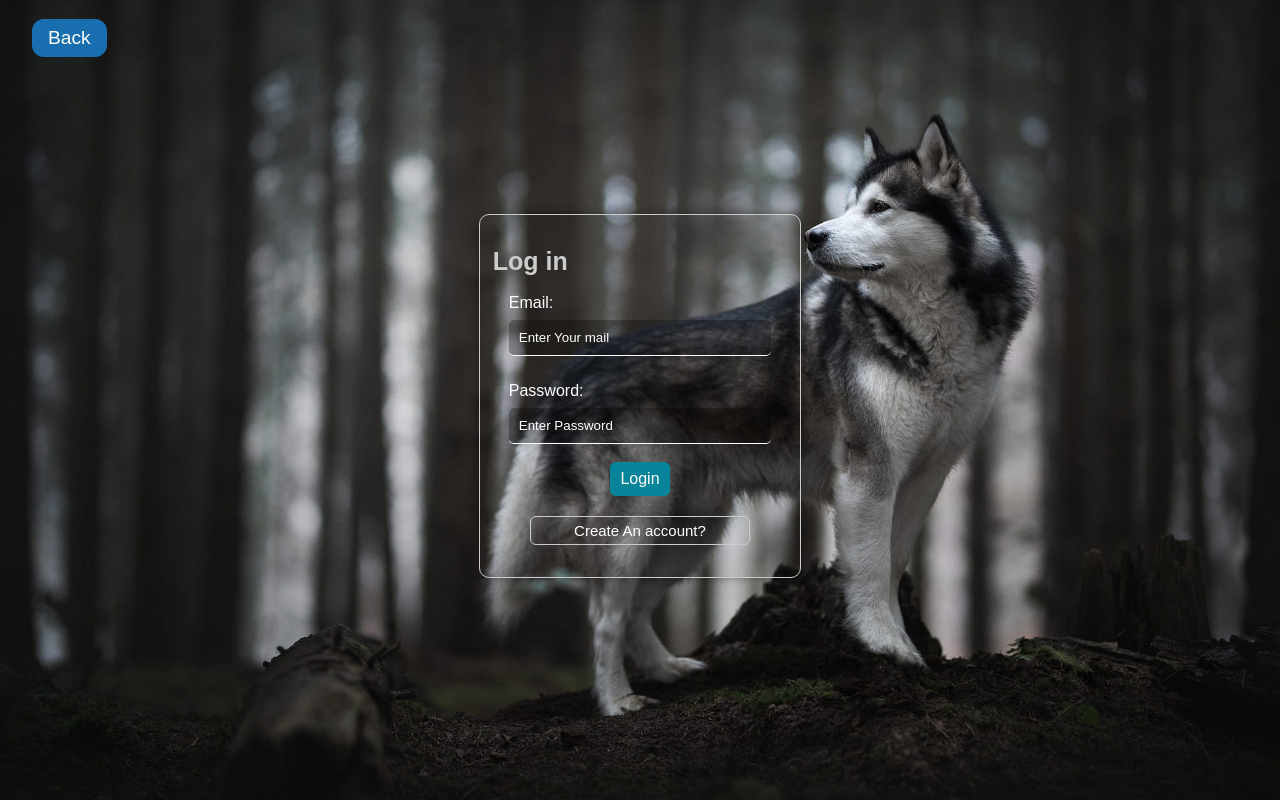
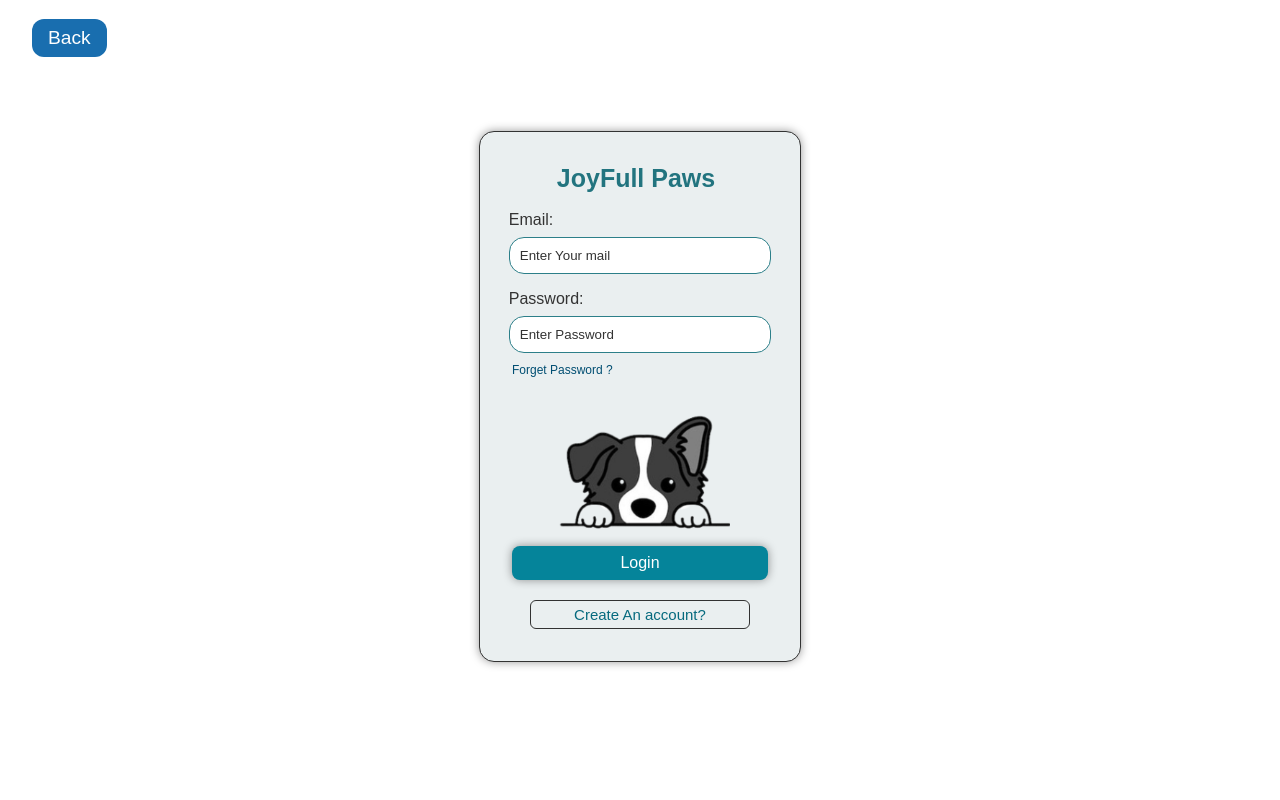
Before and after one commit to Aayush104/SYP_JoyfULL_paws_, a React (Vite) app in the folder Front_end/joyfull/: page /login in a window 1280 px wide. Built offline with nearby package versions, Linux system fonts and the light colour scheme.

Commit message:
login halka design change

```diff
--- a/Front_end/joyfull/src/Components/AddPet/Addpet.css
+++ b/Front_end/joyfull/src/Components/AddPet/Addpet.css
@@ -90,3 +90,14 @@ border: 1px solid #ccc;
   .error {
     color: red;
   }
+
+/* .l-1  select .sie{
+  font-size: 10px;
+}
+  select option{
+    font-size: 10px;
+  } */
+
+  .l-1 textarea{
+    font-family: Arial, Helvetica, sans-serif;
+  }
--- a/Front_end/joyfull/src/Components/AddPet/Addpet.jsx
+++ b/Front_end/joyfull/src/Components/AddPet/Addpet.jsx
@@ -1,6 +1,7 @@
 import React, { useState } from 'react';
 import './Addpet.css';
 import axios from 'axios';
+import { color } from 'framer-motion';
 
 const AddPet = () => {
   const [petname, setPetName] = useState('');
@@ -67,7 +68,7 @@ const AddPet = () => {
             <div className='left_form'>
               <div className='l-1'>
                 <label htmlFor="petName">Pet Name:</label><br />
-                <input type="text" id="petName" name="petName" value={petname} onChange={(e) => setPetName(e.target.value)} required />
+                <input type="text" id="petName" name="petName" placeholder='Enter Your Pet Name' value={petname} onChange={(e) => setPetName(e.target.value)} required />
               </div>
               <div className='l-1'>
                 <label htmlFor="petGender">Add Pet Gender:</label><br />
@@ -76,10 +77,10 @@ const AddPet = () => {
                   name='petGender'
                   value={petgender}
                   onChange={(e) => setPetGender(e.target.value)}
-                  required
+                  placeholder='Enter Your Pet Gender'
                 >
 
-                  <option></option>
+                <option value='' disabled>Your Pet Gender ?</option>
                   <option value='male'>Male</option>
                   <option value='female'>Female</option>
                 </select>
@@ -93,7 +94,7 @@ const AddPet = () => {
                   onChange={(e) => setPetHealth(e.target.value)}
                   required
                 >
-                 <option></option>
+                 <option value='' disabled>Pet Vaccination</option>
                   <option value='vaccinated'>Vaccinated</option>
                   <option value='not-vaccinated'>Not Vaccinated</option>
                 </select>
@@ -105,28 +106,29 @@ const AddPet = () => {
                   name='petSize'
                   value={petsize}
                   onChange={(e) => setPetSize(e.target.value)}
+
                   required
                 >
- <option></option>
+     <option value='' disabled>Your Pet Size ?</option>
 
-                  <option value='large'>Large</option>
+                  <option value='large' >Large</option>
                   <option value='medium'>Medium</option>
                   <option value='small'>Small</option>
                 </select>
               </div>
               <div className='l-1'>
                 <label htmlFor="petAge">Age:</label><br />
-                <input type="text" id="petAge" name="petAge" value={petage} onChange={(e) => setPetAge(e.target.value)} required />
+                <input type="text" placeholder='Your Pet Age?' id="petAge" name="petAge" value={petage} onChange={(e) => setPetAge(e.target.value)} required />
               </div>
             </div>
             <div className='right_form'>
               <div className='l-1'>
                 <label htmlFor="petLikings">Pet Likings:</label><br />
-                <textarea id="petLikings" name="petLikings" rows="4" cols="50" value={petlikings} onChange={(e) => setPetLikings(e.target.value)} required ></textarea>
+                <textarea id="petLikings" placeholder= "Behaviour and liking of your pet"  name="petLikings" rows="4" cols="50" value={petlikings} onChange={(e) => setPetLikings(e.target.value)} required ></textarea>
               </div>
               <div className='l-1'>
                 <label htmlFor="aboutPet">About pet:</label><br />
-                <textarea id="aboutPet" name="aboutPet" rows="4" cols="50" value={aboutpet} onChange={(e) => setAboutPet(e.target.value)} required ></textarea>
+                <textarea id="aboutPet" placeholder= "Write About Your pet..." name="aboutPet" rows="4" cols="50" value={aboutpet} onChange={(e) => setAboutPet(e.target.value)} required ></textarea>
               </div>
               <div className='l-2'>
                 <label htmlFor="petPhoto">Pet Photo:</label><br />
--- a/Front_end/joyfull/src/Components/Login/Login.css
+++ b/Front_end/joyfull/src/Components/Login/Login.css
@@ -1,6 +1,6 @@
 .m-log{
     height: 100vh;
-        background-image: url('../../img/huskylogin.jpg');
+        /* background-image: url('../../img/huskylogin.jpg'); */
         background-position: center;
          background-size: cover;
 
@@ -11,19 +11,24 @@
         display: flex;
         align-items: center;
         justify-content: center;
+        flex-direction: column;
+
 
 
     }
 
     .l-container{
         margin: 0 auto;
-        background-color: rgba(0, 0, 0, 0);
+        background-color: #EAEFF0;
         padding: 2rem 0;
-        border-radius: 10px;
-        border: 1px solid #ccc;
+        border-radius: 15px;
+        border: 1px solid #333;
         width: 320px;
         box-shadow: 0 0 10px rgba(0, 0, 0,0.4);
+
     }
+
+
 
     .login .Email{
         display: flex;
@@ -31,10 +36,11 @@
         gap: 0.5rem;
         padding: 0.5rem 1.8rem;
         margin-top: 10px;
+
     }
 
     .login label{
-        color: #fff;
+        color: #333;
     }
 
     .login .Pass{
@@ -46,15 +52,12 @@
     }
 
     .login input{
+
         padding: 10px;
-        border-radius: 5px;
-        border: 1px solid #ccc;
-        outline: none;
-        background: #00000047;
-        border: none;
-        border-bottom: 1px solid #fff;
-      color: #fff;
-        margin-bottom: 10px;
+        border: 1px solid #2C7F89;
+        border-radius: 15px;
+
+
     }
 
     .login{
@@ -63,16 +66,18 @@
     .l-button{
     background-color: rgb(5, 132, 154);
     border: none;
-    border-radius:6px ;
+    border-radius:8px ;
     padding: 8px 10px;
     color: #fff;
-    display: block;
+     display: block;
+     box-shadow:  0 0 10px rgba(0, 0, 0,0.4);
     margin: 0 auto;
     cursor: pointer;
     margin-top: 8px;
     font-size: 16px;
     transition: all 0.3s ease;
-    width: 13  0px;
+    /* width: 13  0px; */
+    width: 80%;
 
     }
     .l-button:hover{
@@ -85,28 +90,32 @@
         font-size: 25px;
         font-weight: 600;
         margin-bottom: 10px;
-        padding: 0 0.8rem;
-        color: #ccc;
+        padding: 0 4.8rem;
+        color: var(--skyblue);
+       display: block;
+       margin: 0 auto;
     }
 
     .login p{
-        font-size: 14px;
-        color: #fdfdfd;
-        padding: 0 1.2rem;
+        font-size: 12px;
+        color:rgb(0, 78, 114);
+        padding: 0 2rem;
     cursor: pointer;
     transition: all 0.3s ease;
-    margin-top: 5px;
+    margin-top: 10px;
     }
     .login p:hover{
-        font-size: 15px;
-        font-weight: 550;
-        color: rgb(3, 125, 181);
+
+        font-weight: 500;
+        color: rgb(12, 114, 114);
         text-decoration: underline;
 
     }
 
+
+
     .login input::placeholder{
-        color: #fff;
+        color: #333;
       }
     .l-container .C-btn{
         background: rgba(255, 0, 0, 0);
@@ -118,8 +127,8 @@
         font-size: 15px;
         border-radius: 6px;
         cursor: Pointer;
-        border: 1px solid #ccc;
-        color: #fff;
+        border: 1px solid #323232;
+        color: var(--helper);
         transition: all 0.5s ease;
 
     }
@@ -137,3 +146,10 @@
         text-align: center;
         font-size: 16px;
       }
+
+
+  .login .paws_img{
+    width: 180px;
+    display: block;
+    margin: 0 auto;
+  }
--- a/Front_end/joyfull/src/Components/Login/Login.jsx
+++ b/Front_end/joyfull/src/Components/Login/Login.jsx
@@ -3,6 +3,7 @@ import { NavLink, useNavigate } from 'react-router-dom';
 import './Login.css';
 import axios from 'axios';
 import Cookies from 'js-cookie'
+import paw from "../../img/log_paw.png";
 const Login = () => {
     const [password, setPassword] = useState('');
     const [email, setEmail] = useState('');
@@ -47,7 +48,7 @@ const Login = () => {
             </NavLink>
             <div className='w-log'>
                 <div className='l-container'>
-                    <span>Log in</span>
+                    <span>JoyFull Paws</span>
                     <form className="login" onSubmit={handleSubmit}>
                         <div className='Email'>
                             <label>Email:</label>
@@ -57,6 +58,10 @@ const Login = () => {
                             <label>Password:</label>
                             <input type="password" id="password" placeholder='Enter Password' name="password" value={password} onChange={(e) => setPassword(e.target.value)} required />
                         </div>
+                        <p>Forget Password ?</p>
+
+                    <img src={paw} className='paws_img'></img>
+
                         <button type="submit" className='l-button'>Login</button>
                     </form>
                     <NavLink to='/register'>
```
Also changed, not shown: Front_end/joyfull/src/img/log_paw.png (added), 1 other file (tests, documents, lock files or other folders).
